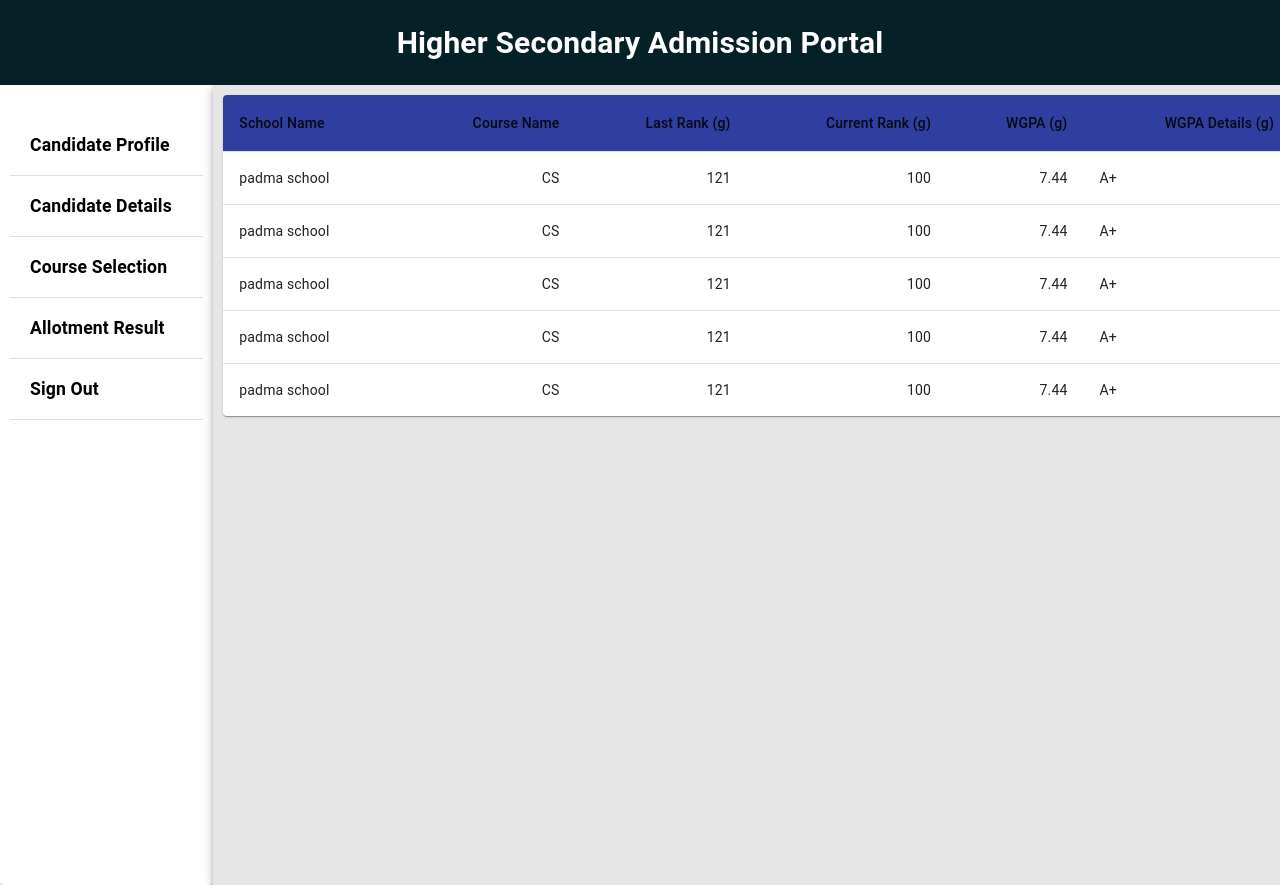
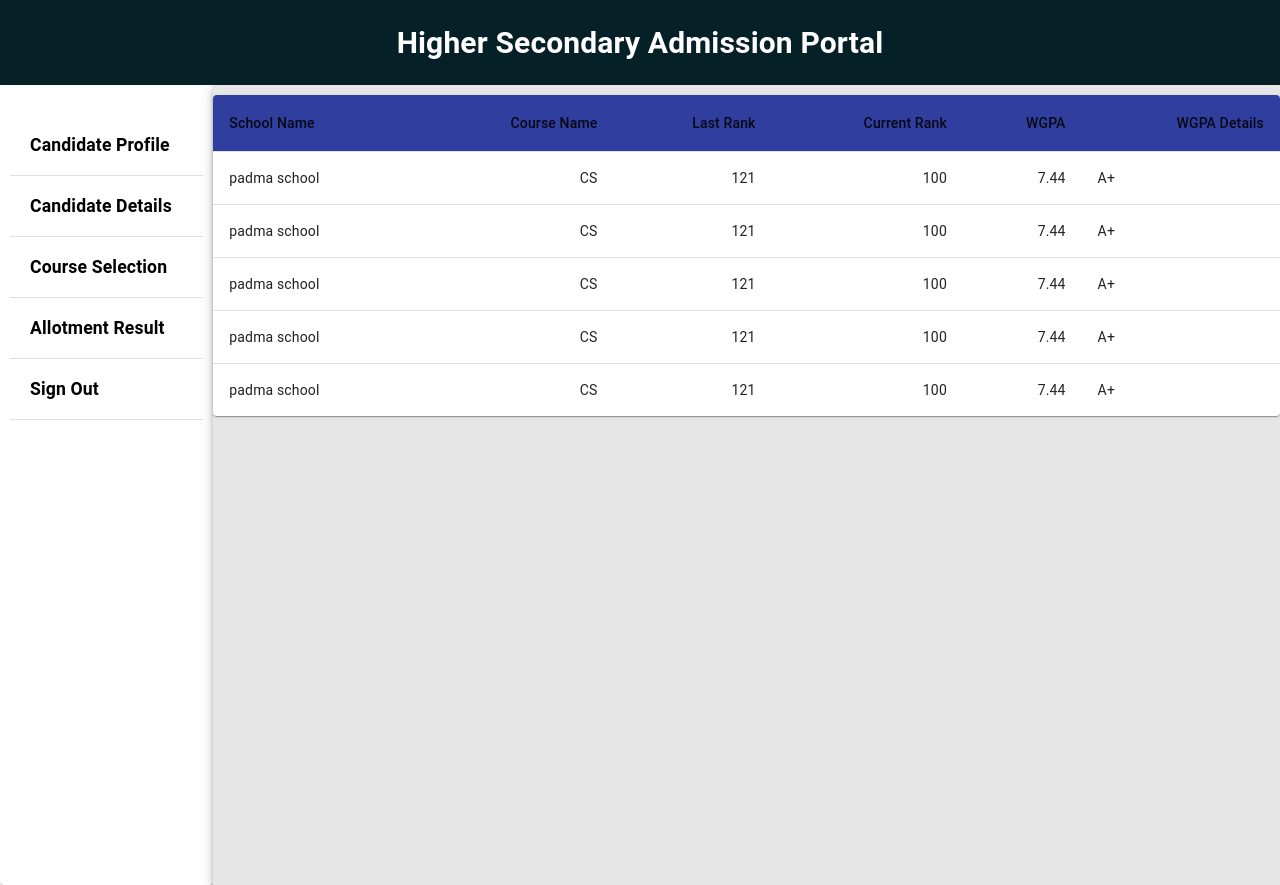
Before and after one commit to Rj777pain/AdmissionPortal_2.0, a React (Create React App) app: page /result in a window 1280 px wide. Built offline with nearby package versions, Linux system fonts and the light colour scheme.

Commit message:
alllotment result

```diff
--- a/src/components/studentDashboard/AllotmentResult.jsx
+++ b/src/components/studentDashboard/AllotmentResult.jsx
@@ -7,6 +7,7 @@ import TableHead from '@mui/material/TableHead';
 import TableRow from '@mui/material/TableRow';
 import Paper from '@mui/material/Paper';
 import { makeStyles } from "@material-ui/core/styles"
+import { Box } from '@mui/material';
 
 function createData(schoolName,courseName,lastRank,currRank,wgpa,wgpaDetails) {
   return {schoolName,courseName,lastRank,currRank,wgpa,wgpaDetails};
@@ -27,7 +28,7 @@ const useStyles = makeStyles((theme) => ({
   tableContainer:{
     borderRadius: 10,
     margin: '10px 10px',
-    maxWidth: 1300
+    width:'900px'
   },
   tableHeaderCell: {
     fontWeight: 'bold',
@@ -49,17 +50,17 @@ function AllotmentResult() {
 */
   const classes = useStyles();
   return (
-    <div>
+    <Box sx={{display:'flex',alignItems:'center',flexDirection:'column'}}>
     <TableContainer component={Paper} className={classes.tableContainer}>
       <Table className={classes.table} aria-label="simple table">
         <TableHead>
           <TableRow>
             <TableCell className={classes.tableHeaderCell} >School Name</TableCell>
             <TableCell className={classes.tableHeaderCell} align="right">Course Name</TableCell>
-            <TableCell className={classes.tableHeaderCell} align="right">Last Rank&nbsp;(g)</TableCell>
-            <TableCell className={classes.tableHeaderCell} align="right">Current Rank&nbsp;(g)</TableCell>
-            <TableCell className={classes.tableHeaderCell} align="right">WGPA&nbsp;(g)</TableCell>
-            <TableCell className={classes.tableHeaderCell} align="right">WGPA Details&nbsp;(g)</TableCell>
+            <TableCell className={classes.tableHeaderCell} align="right">Last Rank</TableCell>
+            <TableCell className={classes.tableHeaderCell} align="right">Current Rank</TableCell>
+            <TableCell className={classes.tableHeaderCell} align="right">WGPA</TableCell>
+            <TableCell className={classes.tableHeaderCell} align="right">WGPA Details</TableCell>
           </TableRow>
         </TableHead>
         <TableBody>
@@ -81,7 +82,7 @@ function AllotmentResult() {
         </TableBody>
       </Table>
     </TableContainer>
-    </div>
+    </Box>
 
   )
 }
```
